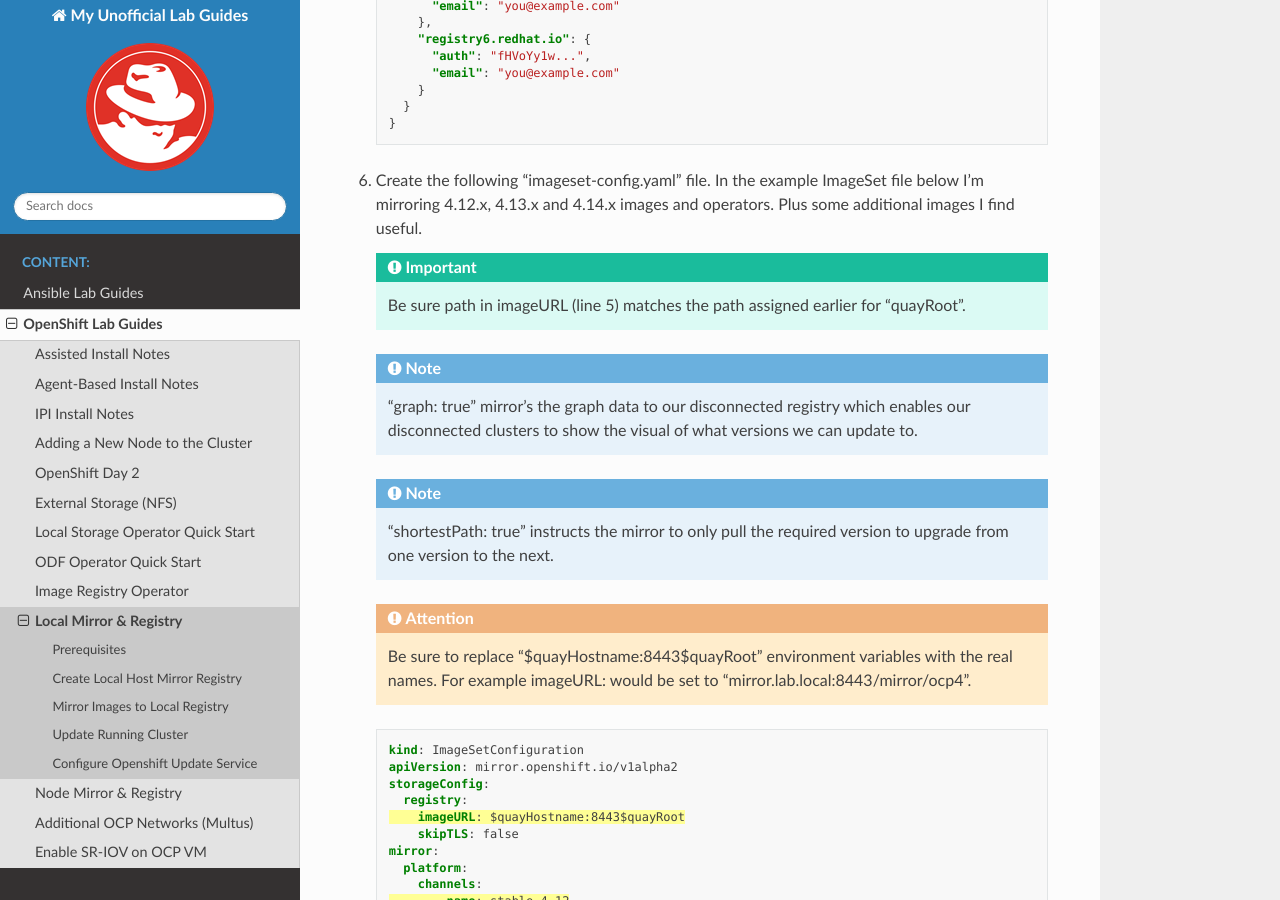
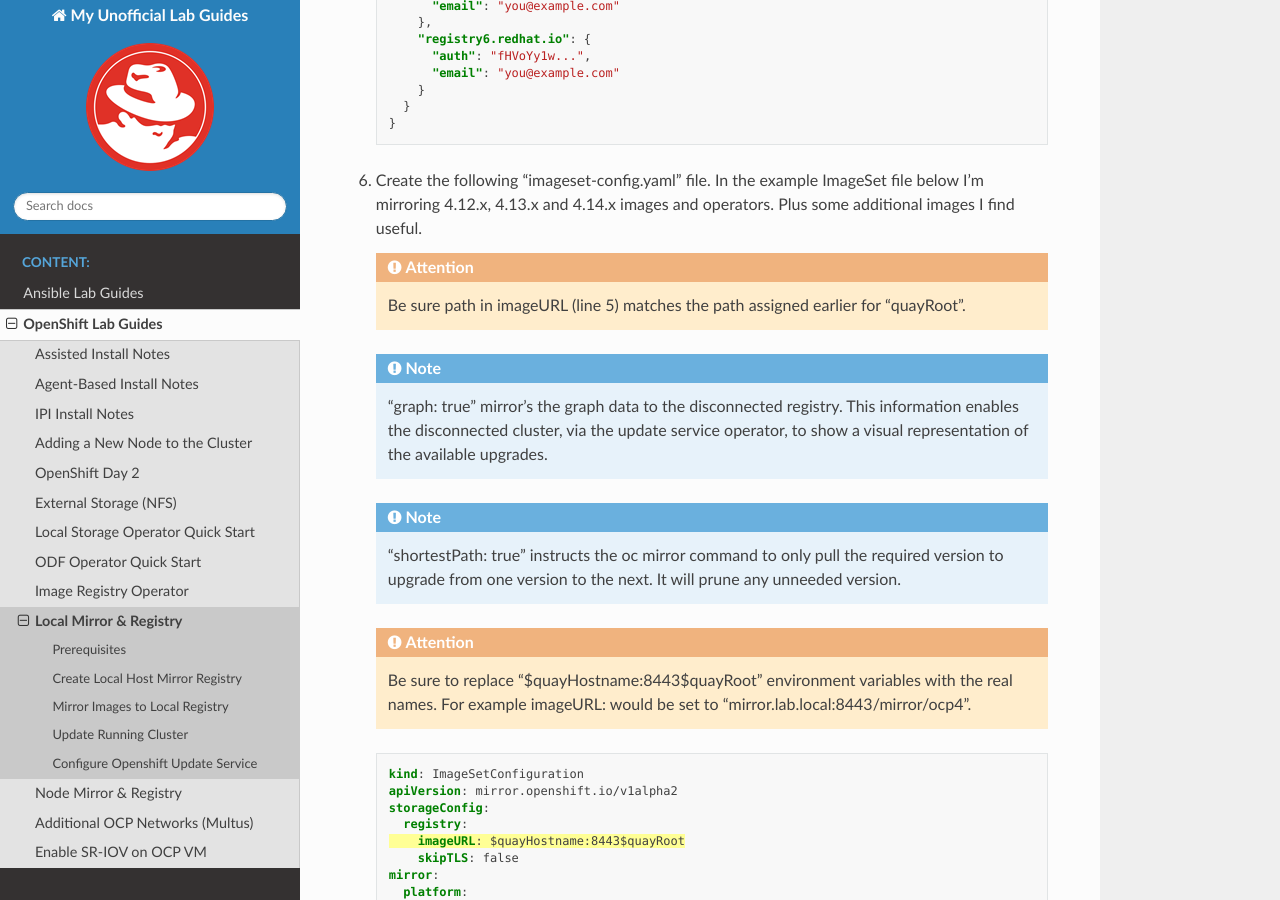
Before and after one commit to vtog/labGuides, a Sphinx documentation site: the page built from source/ocp/local-mirror-registry.rst, in a window 1280 px wide and 900 px high, scrolled down 3582 px. Built offline with Sphinx 7.4.7 and the Read the Docs theme 2.0.0, drawn with Linux system fonts in a browser that asks for light colours; pages that are not in the unit, such as notebooks, are missing from menus; some of the changed text lies outside the part shown.

Commit message:
imageset notes verbiage

```diff
--- a/source/ocp/local-mirror-registry.rst
+++ b/source/ocp/local-mirror-registry.rst
@@ -177,15 +177,17 @@
    file below I'm mirroring 4.12.x, 4.13.x and 4.14.x images and operators.
    Plus some additional images I find useful.
 
-   .. important:: Be sure path in imageURL (line 5) matches the path assigned
+   .. attention:: Be sure path in imageURL (line 5) matches the path assigned
       earlier for "quayRoot".
 
-   .. note:: "graph: true" mirror's the graph data to our disconnected registry
-      which enables our disconnected clusters to show the visual of what
-      versions we can update to.
+   .. note:: "graph: true" mirror's the graph data to the disconnected
+      registry. This information enables the disconnected cluster, via the
+      update service operator, to show a visual representation of the available
+      upgrades.
 
-   .. note:: "shortestPath: true" instructs the mirror to only pull the
-      required version to upgrade from one version to the next.
+   .. note:: "shortestPath: true" instructs the oc mirror command to only pull
+      the required version to upgrade from one version to the next. It will
+      prune any unneeded version.
 
    .. attention:: Be sure to replace "$quayHostname:8443$quayRoot" environment
       variables with the real names. For example imageURL: would be set to
@@ -319,6 +321,10 @@
 A running cluster needs to be updated to use the new registry/mirror.
 To create a new cluster using the local mirror & registry see:
 `Agent-Based Install Notes <./agent-based-installer-notes.html>`_
+
+.. attention:: The first 3 steps are only needed when moving a cluster from
+   connected to disconnected. If you built the cluster "disconnected" with this
+   registry skip to step 4.
 
 #. Extract OCP pull-secret. A new local file ``.dockerconfigjson`` is created.
 
```
